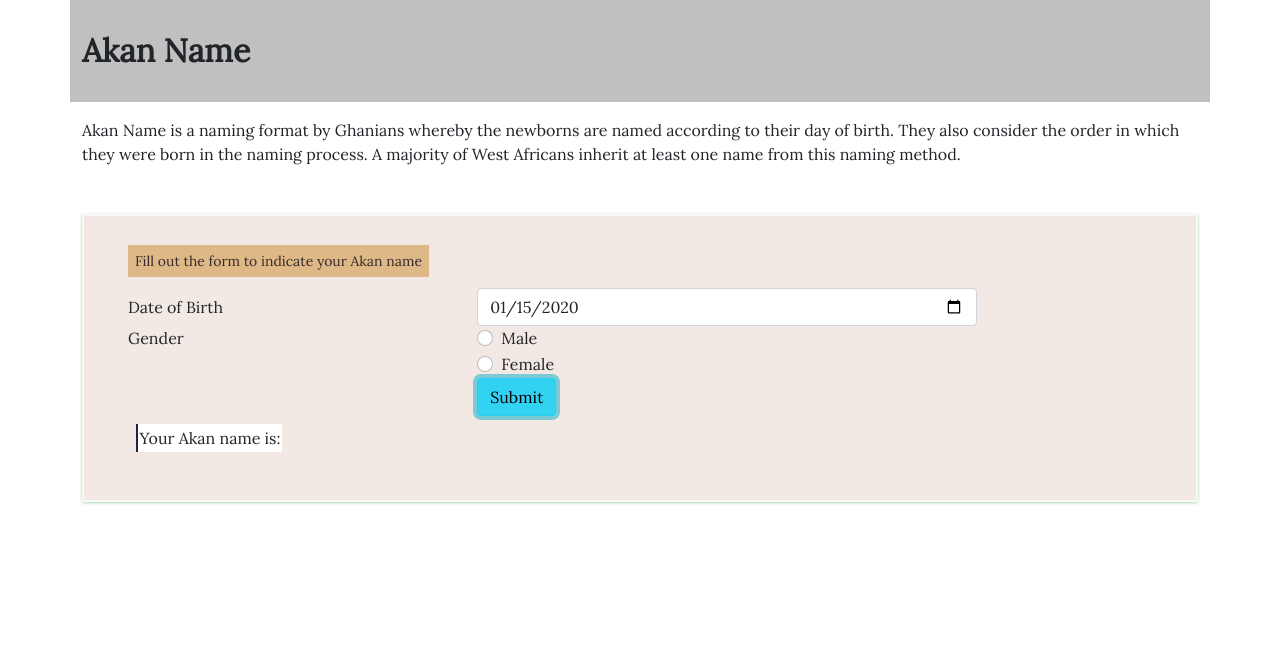
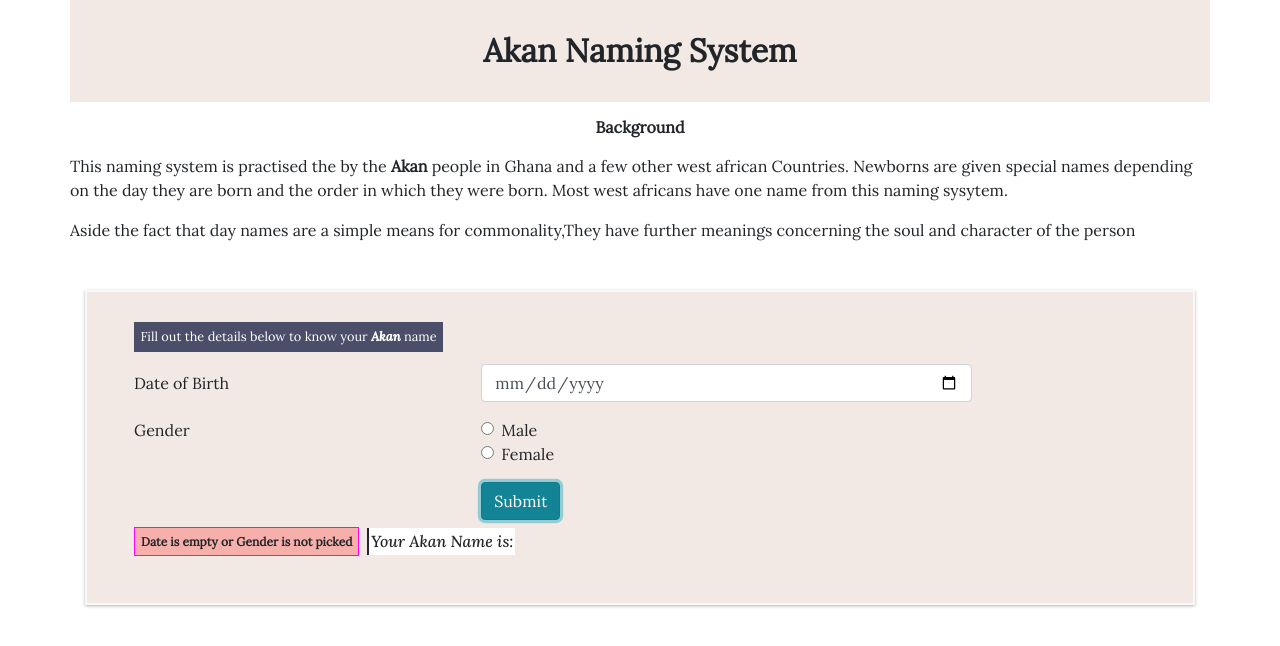
Before and after one commit to Steve-FrontEnd/Calculator, a plain HTML site: page index.html in a window 1280 px wide. Both pictures are taken after typing "2020-01-15" into the empty fields and a click on the button "Submit". Drawn offline with nearby package versions, Linux system fonts and the light colour scheme; a small style sheet from the web is missing.

Commit message:
Your branch is up to date with 'origin/main'.

```diff
--- /dev/null
+++ b/css/style.css
@@ -0,0 +1,62 @@
+@import url('https://fonts.googleapis.com/css2?family=Lora:ital,wght@0,400;1,500&family=Ubuntu:wght@300&display=swap');
+/* font-family: 'Lora', serif;
+font-family: 'Ubuntu', sans-serif; */
+
+body{
+    width: 90%;
+    margin: 0 auto;
+    font-family: 'Lora', sans-serif;
+}
+.error::before{
+    background-color: rgba(255, 41, 41, 0.3);
+    font-weight: bold;
+    border: 1px magenta solid;
+    padding: .5em;
+    font-size: .75rem;
+    content: 'Date is empty or Gender is not picked';
+}
+
+/* Typography */
+h1{
+    font-weight: 600;
+    font-size: 2rem;
+    margin: 0;
+}
+h2{
+    font-size: 1rem;
+    font-weight: 600;
+    margin: 1em;
+}
+small{
+    background-color: #4a4e69;
+    padding: 0.5em;
+    color: white;
+}
+#akan{
+    font-weight: bold;
+}
+
+/* layout */
+header{
+    padding: 2em 0;
+    background: #f2e9e4;
+}
+
+.details{
+    border: 2px #f8f8f8 solid;
+    background: #f2e9e4;
+    box-shadow: 0 1px 3px rgba(0, 0, 0, 0.3);
+    margin: 2em 0;
+    padding: 2em;
+}
+.result{
+    display: flex;
+
+}
+.result p:last-child{
+    margin-left:.5em;
+    border-left: 2px #22223b solid;
+    padding: 0.1em;
+    background: white;
+    font-style: italic;
+}
--- a/index.html
+++ b/index.html
@@ -3,25 +3,28 @@
     <head>
         <meta charset="UTF-8">
         <meta name="viewport" content="width=device-width, initial-scale=1.0">
-        <link rel="stylesheet" href="https://stackpath.bootstrapcdn.com/bootstrap/5.1.3/css/bootstrap.min.css" integrity="sha384-Vkoo8x4CGsO3+Hhxv8T/Q5PaXtkKtu6ug5TOeNV6gBiFeWPGFN9MuhOf23Q9Ifjh" crossorigin="anonymous">
-        <link rel="stylesheet" href="./css/styles.css">
-        <script src="script.js"></script>
+        <link rel="stylesheet" href="https://stackpath.bootstrapcdn.com/bootstrap/4.4.1/css/bootstrap.min.css" integrity="sha384-Vkoo8x4CGsO3+Hhxv8T/Q5PaXtkKtu6ug5TOeNV6gBiFeWPGFN9MuhOf23Q9Ifjh" crossorigin="anonymous">
+        <link rel="stylesheet" href="./css/style.css">
         <title>Akan Generator</title>
     </head>
     <body>
         <div class="container">
             <header class="row">
-                <h1 class = "mx-auto">Akan Name</h1>
+                <h1 class = "mx-auto">Akan Naming System</h1>
             </header>
             <div class="row background">
-                <h2 class = "mx-auto"></h2>
+                <h2 class = "mx-auto">Background</h2>
                 <p>
-                    Akan Name is a naming format by Ghanians whereby the newborns are named according to their day of birth. They also consider  the order in which they were born in the naming process. A majority of West Africans inherit at least one name from this naming method.
+                    This naming system is practised the by the <strong>Akan</strong> people in Ghana and a few other west african Countries.
+                    Newborns are given special names depending on the day they are born and the order in which they were born. Most west africans have one name from this naming sysytem.
+                </p>
+                <p>
+                    Aside the fact that day names are a simple means for commonality,They have further meanings concerning the soul and character of the person
                 </p>
             </div>
             <div class="row details">
                 <div class="col">
-                    <p><small>Fill out the form to indicate your Akan name</small></p>
+                    <p><small>Fill out the details below to know your <em><strong>Akan</strong></em> name</small></p>
 
                     <form id = "akanForm">
                         <div class="form-group row">
@@ -57,10 +60,11 @@
                     </form>
                     <div class="result">
                         <p id = "error"></p>
-                        <p>Your Akan name is: <span id = "akan"></span></p>
+                        <p>Your Akan Name is: <span id = "akan"></span></p>
                     </div>
                 </div>
             </div>
         </div>
+        <script src="./js/main.js"></script>
     </body>
 </html>
--- /dev/null
+++ b/js/main.js
@@ -0,0 +1,43 @@
+let btn = document.getElementById('submitBtn');
+btn.addEventListener('click', () =>{
+    validateDate()
+    // clear the input fields
+    document.getElementById('akanForm').reset();
+})
+// validation for date and gender
+const validateDate = () => {
+    let date = document.getElementById('date').value;
+    let radioBtns = document.querySelectorAll('input[name="gridRadios"]');
+    let selectedGender;
+    radioBtns.forEach(radiobtn => {
+        if(radiobtn.checked) {
+            selectedGender = radiobtn.value
+        }
+    })
+    let errorMsg = document.getElementById('error');
+    if (date === "" || selectedGender === undefined){
+        errorMsg.classList.add('error');
+    }else {
+        // console.log(`${date} ${selectedGender}`)
+        findAkanName(date, selectedGender);
+        errorMsg.classList.remove('error');
+    }
+}
+
+// returns an Akan name
+const findAkanName = (date, gender) => {
+/* Day of the week (d) = ( ( (CC/4) -2*CC-1) + ((5*YY/4) ) + ((26*(MM+1)/10)) + DD ) mod 7  */
+    let cc = date.split('-')[0].slice(0, 2);
+    let yy = date.split('-')[0].slice(2, date.split('-')[0].length);
+    let month = date.split('-')[1];
+    let day = date.split('-')[2];
+    let maleNames = [ 'Kwasi', 'Kwadwo', 'Kwabena', 'Kwaku', 'Yaw', 'Kofi', 'Kwame']
+    let femaleNames = [ 'Akosua', 'Adwoa', 'Abenaa', 'Akua', 'Yaa', 'Afua', 'Ama']
+    let dayOfTheWeek = parseInt((((cc / 4) - 2 * cc - 1) + (5 * yy / 4) + (26 * (month + 1) / 10) + day) % 7)
+    if (gender == 'female'){
+        document.getElementById('akan').innerHTML = femaleNames[dayOfTheWeek];
+    }else {
+        document.getElementById('akan').innerHTML = maleNames[dayOfTheWeek];
+    }
+
+}
```
Also changed, not shown: images/akan.png (added).
